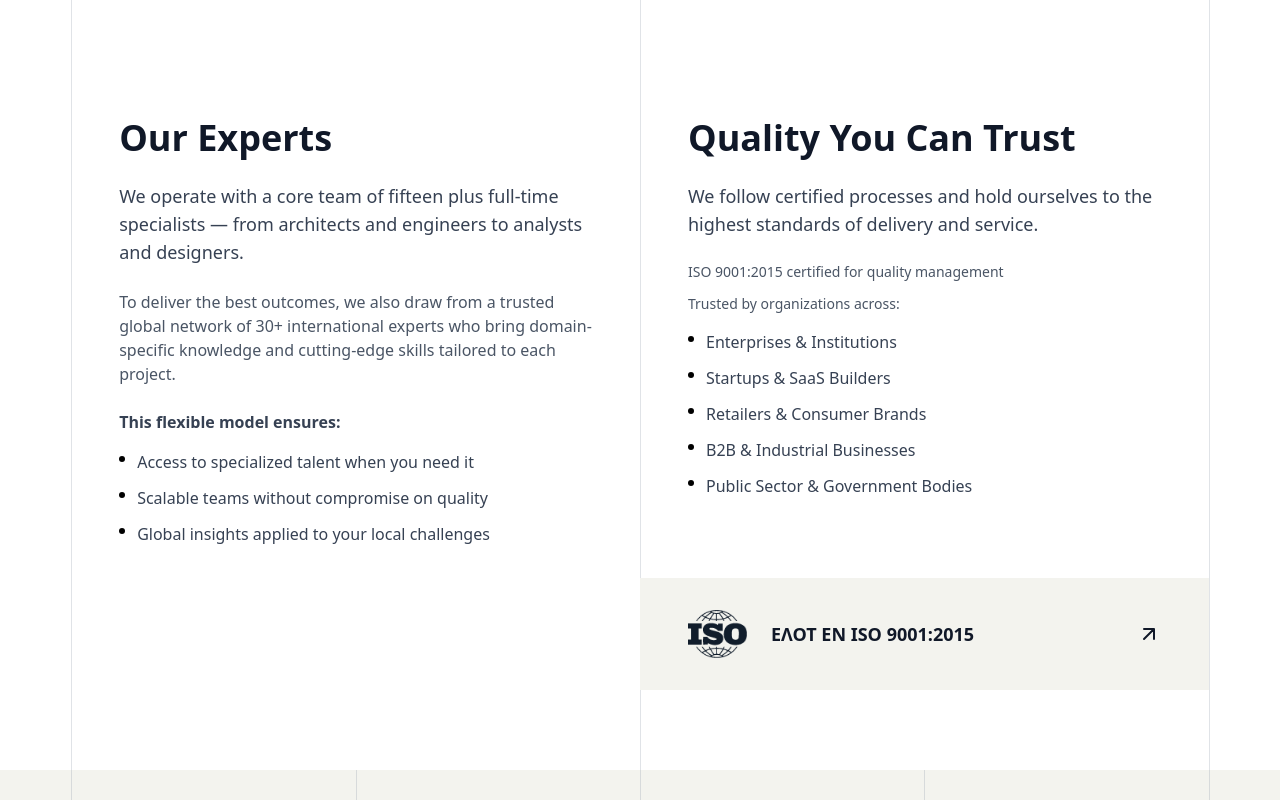
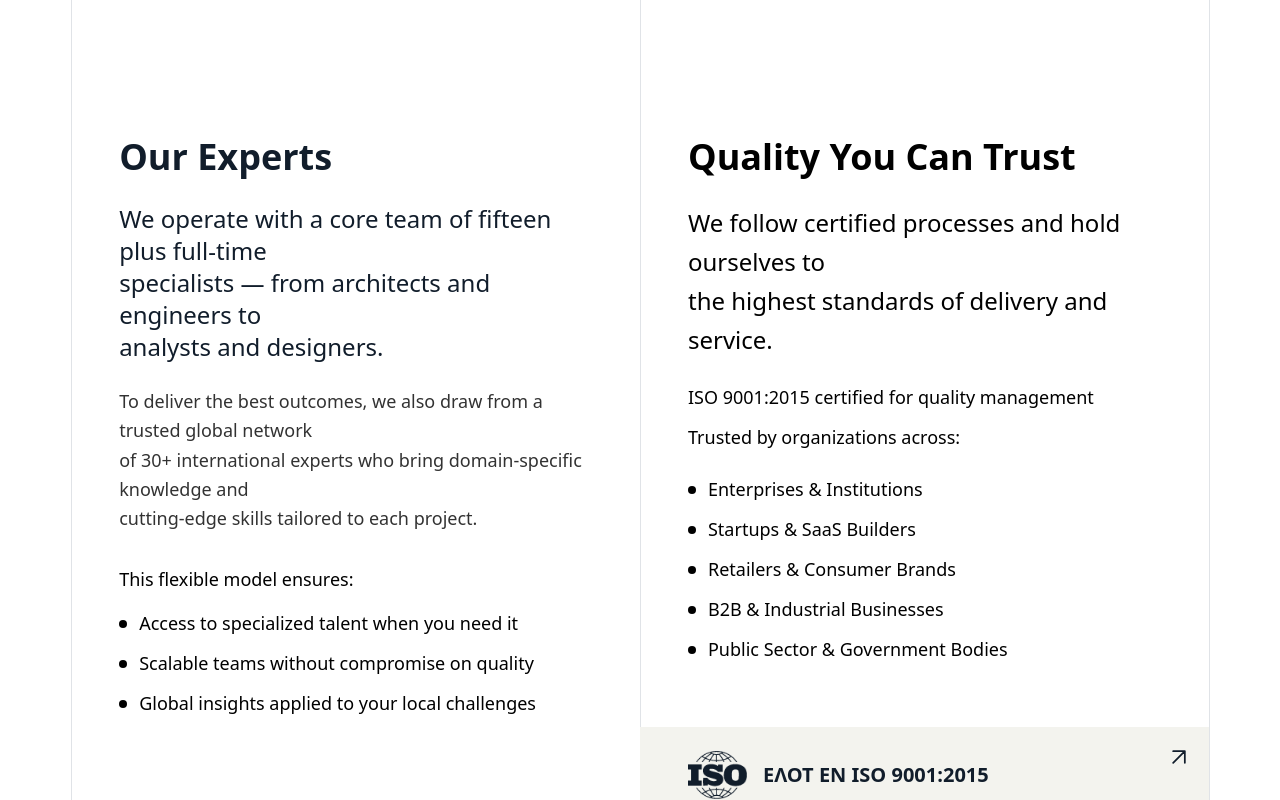
Before and after one commit to abdullah-fareed1/synergic, a Next.js app: page /about in a window 1280 px wide. Shown: the part 2800-3600 px from the top of the page. Built offline with nearby package versions, Linux system fonts and the light colour scheme.

Commit message:
QA: About page - Expert & Quality Section updates

```diff
--- a/app/about/sections/ExpertandQualitySection.tsx
+++ b/app/about/sections/ExpertandQualitySection.tsx
@@ -4,7 +4,6 @@ import { GridSection, GridContainer, GridCol } from "../../components/grid";
 export default function ExpertandQualitySection() {
   return (
     <>
-      {/* Desktop*/}
       <GridSection
         desktopOnly={true}
         showLines={[true, false, true, false, true]}
@@ -12,101 +11,115 @@ export default function ExpertandQualitySection() {
         className="py-20"
       >
         <GridContainer>
-          {/* AB */}
-          <GridCol span="AB" className="p-12">
-            <h2 className="text-4xl font-bold mb-6 text-gray-900">Our Experts</h2>
-            <p className="text-lg mb-6 text-gray-700">
-              We operate with a core team of fifteen plus full-time specialists — from architects and engineers to analysts and designers.
+          <GridCol span="AB" className="py-16 px-12">
+            <h2 className="text-4xl leading-tight font-extrabold mb-6 text-[#111D2B]">
+              Our Experts
+            </h2>
+            <p className="text-2xl mb-6 text-[#111D2B] ">
+              We operate with a core team of fifteen plus full-time<br/>
+              specialists — from architects and engineers to<br/>
+              analysts and designers.
             </p>
-            <p className="text-base mb-6 text-gray-600">
-              To deliver the best outcomes, we also draw from a trusted global network of 30+ international experts who bring domain-specific knowledge and cutting-edge skills tailored to each project.
+            <p className="text-lg mb-8 text-black leading-relaxed opacity-80">
+              To deliver the best outcomes, we also draw from a trusted global network<br/>
+              of 30+ international experts who bring domain-specific knowledge and<br/>
+              cutting-edge skills tailored to each project.
             </p>
-            <p className="text-base mb-4 text-gray-700 font-semibold">This flexible model ensures:</p>
-            <ul className="space-y-3 text-gray-700">
-              <li className="flex items-start">
-                <span className="mr-3 mt-1.5 w-1.5 h-1.5 bg-black rounded-full shrink-0"></span>
+            <p className="text-lg mb-4 text-black">This flexible model ensures:</p>
+            <ul className="space-y-3 text-black text-lg">
+              <li className="flex items-baseline">
+                <span className="mr-3 w-2 h-2 bg-black rounded-full shrink-0 -translate-y-0.5"></span>
                 <span>Access to specialized talent when you need it</span>
               </li>
-              <li className="flex items-start">
-                <span className="mr-3 mt-1.5 w-1.5 h-1.5 bg-black rounded-full shrink-0"></span>
+              <li className="flex items-baseline">
+                <span className="mr-3 w-2 h-2 bg-black rounded-full shrink-0 -translate-y-0.5"></span>
                 <span>Scalable teams without compromise on quality</span>
               </li>
-              <li className="flex items-start">
-                <span className="mr-3 mt-1.5 w-1.5 h-1.5 bg-black rounded-full shrink-0"></span>
+              <li className="flex items-baseline">
+                <span className="mr-3 w-2 h-2 bg-black rounded-full shrink-0 -translate-y-0.5"></span>
                 <span>Global insights applied to your local challenges</span>
               </li>
             </ul>
           </GridCol>
 
-          {/* CD Span*/}
-          <GridCol span="CD"  className="flex flex-col">
-            <div className="p-12 flex-1">
-              <h2 className="text-4xl font-bold mb-6 text-gray-900">Quality You Can Trust</h2>
-              <p className="text-lg mb-6 text-gray-700">
-                We follow certified processes and hold ourselves to the highest standards of delivery and service.
+          <GridCol span="CD" className="flex flex-col">
+            <div className="py-16 px-12 flex-1">
+              <h2 className="text-4xl leading-tight font-extrabold mb-6 text-black">
+                Quality You Can Trust
+              </h2>
+              <p className="text-2xl mb-6 text-black leading-relaxed">
+                We follow certified processes and hold ourselves to<br/>
+                the highest standards of delivery and service.
               </p>
-              <p className="text-sm mb-3 text-gray-600">ISO 9001:2015 certified for quality management</p>
-              <p className="text-sm mb-4 text-gray-600">Trusted by organizations across:</p>
-              <ul className="space-y-3 text-gray-700 mb-8">
-                <li className="flex items-start">
-                  <span className="mr-3 mt-1.5 w-1.5 h-1.5 bg-black rounded-full shrink-0"></span>
+              <p className="text-lg mb-3 text-black ">ISO 9001:2015 certified for quality management</p>
+              <p className="text-lg mb-6 text-black ">Trusted by organizations across:</p>
+              <ul className="space-y-3 text-black text-lg">
+                <li className="flex items-baseline">
+                  <span className="mr-3 w-2 h-2 bg-black rounded-full shrink-0 -translate-y-0.5"></span>
                   <span>Enterprises & Institutions</span>
                 </li>
-                <li className="flex items-start">
-                  <span className="mr-3 mt-1.5 w-1.5 h-1.5 bg-black rounded-full shrink-0"></span>
+                <li className="flex items-baseline">
+                  <span className="mr-3 w-2 h-2 bg-black rounded-full shrink-0 -translate-y-0.5"></span>
                   <span>Startups & SaaS Builders</span>
                 </li>
-                <li className="flex items-start">
-                  <span className="mr-3 mt-1.5 w-1.5 h-1.5 bg-black rounded-full shrink-0"></span>
+                <li className="flex items-baseline">
+                  <span className="mr-3 w-2 h-2 bg-black rounded-full shrink-0 -translate-y-0.5"></span>
                   <span>Retailers & Consumer Brands</span>
                 </li>
-                <li className="flex items-start">
-                  <span className="mr-3 mt-1.5 w-1.5 h-1.5 bg-black rounded-full shrink-0"></span>
+                <li className="flex items-baseline">
+                  <span className="mr-3 w-2 h-2 bg-black rounded-full shrink-0 -translate-y-0.5"></span>
                   <span>B2B & Industrial Businesses</span>
                 </li>
-                <li className="flex items-start">
-                  <span className="mr-3 mt-1.5 w-1.5 h-1.5 bg-black rounded-full shrink-0"></span>
+                <li className="flex items-baseline">
+                  <span className="mr-3 w-2 h-2 bg-black rounded-full shrink-0 -translate-y-0.5"></span>
                   <span>Public Sector & Government Bodies</span>
                 </li>
               </ul>
             </div>
 
-            <div className="flex items-center justify-between px-12 py-8 cursor-pointer hover:bg-[#e8e8e0] transition-colors" style={{ backgroundColor: '#F3F3EE' }}>
-              <div className="flex items-center gap-6">
-                <img src="logos/iso.png" alt="ISO Certification" className="h-12 w-auto" />
-                <span className="text-lg font-semibold text-gray-900">ΕΛΟΤ EN ISO 9001:2015</span>
+            <div
+              className="relative flex items-center px-12 py-6 cursor-pointer hover:bg-[#e8e8e0] transition-colors"
+              style={{ backgroundColor: '#F3F3EE' }}
+            >
+              <div className="flex items-center gap-4">
+                <img src="/logos/iso.png" alt="ISO Certification" className="h-12 w-auto" />
+                <span className="text-xl font-bold text-[#111D2B]">ΕΛΟΤ EN ISO 9001:2015</span>
               </div>
-              <svg className="w-6 h-6 text-gray-900" fill="none" stroke="currentColor" viewBox="0 0 24 24">
-                <path strokeLinecap="round" strokeLinejoin="round" strokeWidth={2} d="M7 17L17 7M17 7H7M17 7v10" />
+              <svg
+                className="absolute top-4 right-4 w-7 h-7 text-[#111D2B]"
+                fill="none"
+                stroke="currentColor"
+                viewBox="0 0 24 24"
+              >
+                <path strokeLinecap="round" strokeLinejoin="round" strokeWidth={1.5} d="M7 17L17 7M17 7H7M17 7v10" />
               </svg>
             </div>
           </GridCol>
         </GridContainer>
       </GridSection>
 
-      {/* Mobile*/}
       <section className="lg:hidden bg-white px-4 py-12">
 
-        <div className="bg-white rounded-lg p-6 mb-6">
-          <h2 className="text-3xl font-bold mb-4 text-gray-900">Our Experts</h2>
-          <p className="text-base mb-4 text-gray-700">
+        <div className="bg-white rounded-lg p-2 mb-6">
+          <h2 className="text-2xl font-extrabold mb-4 text-gray-900">Our Experts</h2>
+          <p className="text-md mb-5 text-black max-w-sm">
             We operate with a core team of fifteen plus full-time specialists — from architects and engineers to analysts and designers.
           </p>
-          <p className="text-sm mb-4 text-gray-600">
+          <p className="text-xs mb-5 text-gray-900 max-w-xs ">
             To deliver the best outcomes, we also draw from a trusted global network of 30+ international experts who bring domain-specific knowledge and cutting-edge skills tailored to each project.
           </p>
-          <p className="text-sm mb-3 text-gray-700 font-semibold">This flexible model ensures:</p>
-          <ul className="space-y-2 text-gray-700 text-sm mb-6">
-            <li className="flex items-start">
-              <span className="mr-2 mt-1.5 w-1.5 h-1.5 bg-black rounded-full shrink-0"></span>
+          <p className="text-xs mb-4 text-black ">This flexible model ensures:</p>
+          <ul className="space-y-2 text-black text-xs mb-6">
+            <li className="flex items-baseline">
+              <span className="mr-2 w-1.5 h-1.5 bg-black rounded-full shrink-0 -translate-y-px"></span>
               <span>Access to specialized talent when you need it</span>
             </li>
-            <li className="flex items-start">
-              <span className="mr-2 mt-1.5 w-1.5 h-1.5 bg-black rounded-full shrink-0"></span>
+            <li className="flex items-baseline">
+              <span className="mr-2 w-1.5 h-1.5 bg-black rounded-full shrink-0 -translate-y-px"></span>
               <span>Scalable teams without compromise on quality</span>
             </li>
-            <li className="flex items-start">
-              <span className="mr-2 mt-1.5 w-1.5 h-1.5 bg-black rounded-full shrink-0"></span>
+            <li className="flex items-baseline">
+              <span className="mr-2 w-1.5 h-1.5 bg-black rounded-full shrink-0 -translate-y-px"></span>
               <span>Global insights applied to your local challenges</span>
             </li>
           </ul>
@@ -114,44 +127,52 @@ export default function ExpertandQualitySection() {
 
 
         <div className="bg-white rounded-lg overflow-hidden">
-          <div className="p-6">
-            <h2 className="text-3xl font-bold mb-4 text-gray-900">Quality You Can Trust</h2>
-            <p className="text-base mb-4 text-gray-700">
+          <div className="p-2">
+            <h2 className="text-2xl font-extrabold mb-4 text-gray-900">Quality You Can Trust</h2>
+            <p className="text-md mb-5 text-gray-900 max-w-sm">
               We follow certified processes and hold ourselves to the highest standards of delivery and service.
             </p>
-            <p className="text-xs mb-2 text-gray-600">ISO 9001:2015 certified for quality management</p>
-            <p className="text-xs mb-3 text-gray-600">Trusted by organizations across:</p>
-            <ul className="space-y-2 text-gray-700 text-sm mb-6">
-              <li className="flex items-start">
-                <span className="mr-2 mt-1.5 w-1.5 h-1.5 bg-black rounded-full shrink-0"></span>
+            <p className="text-xs mb-3 text-gray-900">ISO 9001:2015 certified for quality management</p>
+            <p className="text-xs mb-4 text-gray-900">Trusted by organizations across:</p>
+            <ul className="space-y-2 text-gray-900 text-xs mb-6">
+              <li className="flex items-baseline">
+                <span className="mr-2 w-1.5 h-1.5 bg-black rounded-full shrink-0 -translate-y-px"></span>
                 <span>Enterprises & Institutions</span>
               </li>
-              <li className="flex items-start">
-                <span className="mr-2 mt-1.5 w-1.5 h-1.5 bg-black rounded-full shrink-0"></span>
+              <li className="flex items-baseline">
+                <span className="mr-2 w-1.5 h-1.5 bg-black rounded-full shrink-0 -translate-y-px"></span>
                 <span>Startups & SaaS Builders</span>
               </li>
-              <li className="flex items-start">
-                <span className="mr-2 mt-1.5 w-1.5 h-1.5 bg-black rounded-full shrink-0"></span>
+              <li className="flex items-baseline">
+                <span className="mr-2 w-1.5 h-1.5 bg-black rounded-full shrink-0 -translate-y-px"></span>
                 <span>Retailers & Consumer Brands</span>
               </li>
-              <li className="flex items-start">
-                <span className="mr-2 mt-1.5 w-1.5 h-1.5 bg-black rounded-full shrink-0"></span>
+              <li className="flex items-baseline">
+                <span className="mr-2 w-1.5 h-1.5 bg-black rounded-full shrink-0 -translate-y-px"></span>
                 <span>B2B & Industrial Businesses</span>
               </li>
-              <li className="flex items-start">
-                <span className="mr-2 mt-1.5 w-1.5 h-1.5 bg-black rounded-full shrink-0"></span>
+              <li className="flex items-baseline">
+                <span className="mr-2 w-1.5 h-1.5 bg-black rounded-full shrink-0 -translate-y-px"></span>
                 <span>Public Sector & Government Bodies</span>
               </li>
             </ul>
           </div>
 
-          <div className="flex items-center justify-between px-6 py-6 cursor-pointer active:bg-[#e8e8e0]" style={{ backgroundColor: '#F3F3EE' }}>
+          <div
+            className="relative flex items-center px-6 py-6 cursor-pointer active:bg-[#e8e8e0]"
+            style={{ backgroundColor: '#F3F3EE' }}
+          >
             <div className="flex items-center gap-4">
               <img src="/logos/iso.png" alt="ISO Certification" className="h-10 w-auto" />
-              <span className="text-sm font-semibold text-gray-900">ΕΛΟΤ EN ISO 9001:2015</span>
+              <span className="text-sm font-bold text-gray-900">ΕΛΟΤ EN ISO 9001:2015</span>
             </div>
-            <svg className="w-5 h-5 text-gray-900" fill="none" stroke="currentColor" viewBox="0 0 24 24">
-              <path strokeLinecap="round" strokeLinejoin="round" strokeWidth={2} d="M7 17L17 7M17 7H7M17 7v10" />
+            <svg
+              className="absolute top-3 right-3 w-6 h-6 text-gray-900"
+              fill="none"
+              stroke="currentColor"
+              viewBox="0 0 24 24"
+            >
+              <path strokeLinecap="round" strokeLinejoin="round" strokeWidth={1.5} d="M7 17L17 7M17 7H7M17 7v10" />
             </svg>
           </div>
         </div>
```
